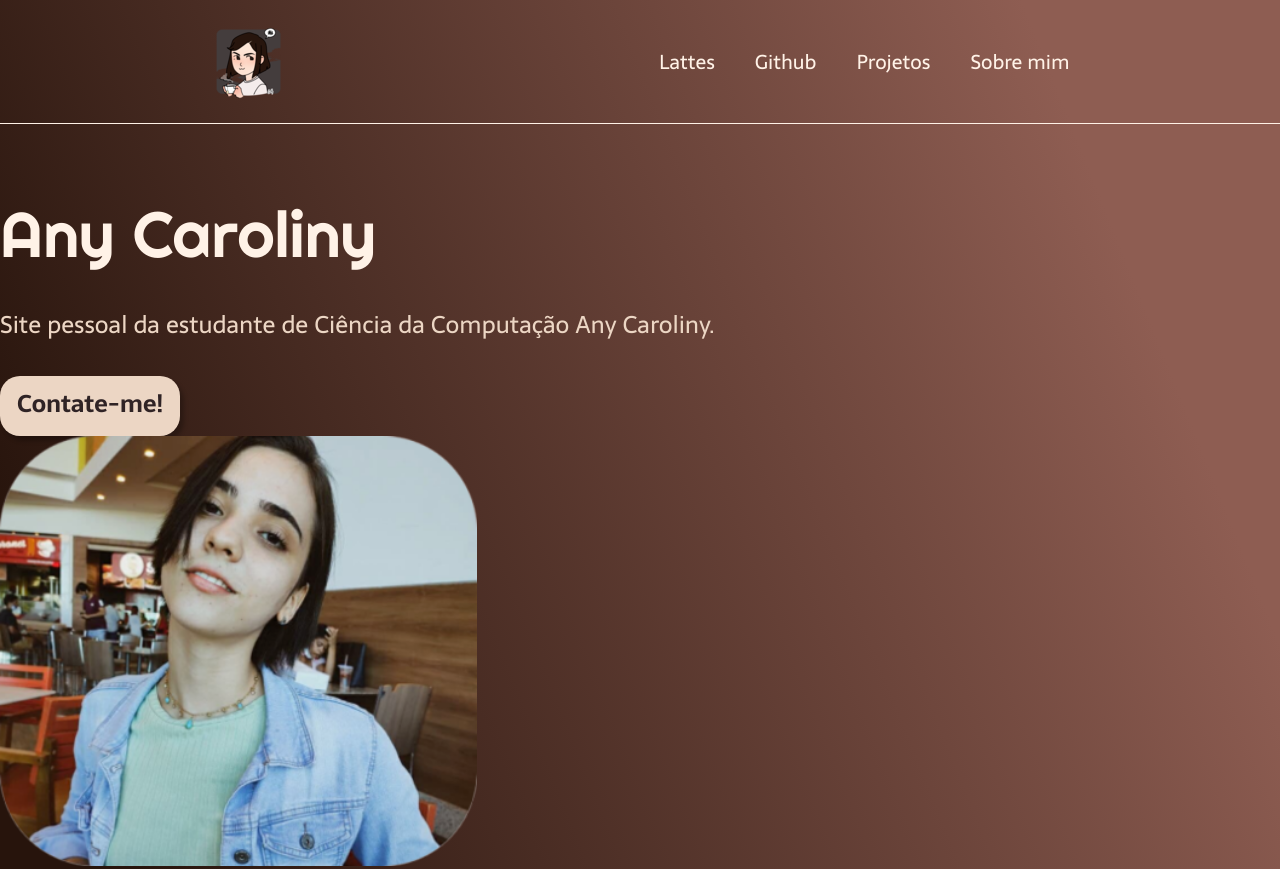
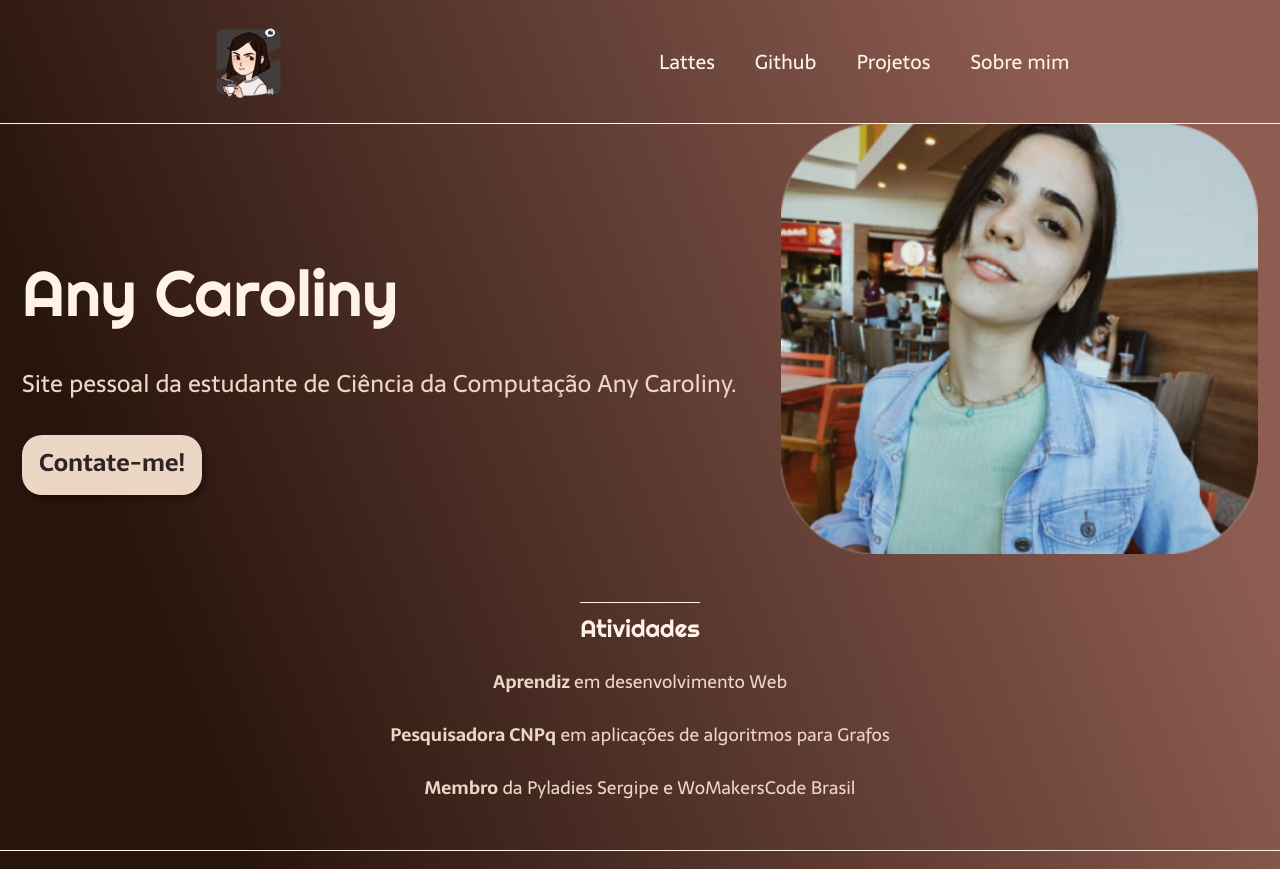
Before and after one commit to anycarolinys/landing-page, a plain HTML site: page index.html in a window 1280 px wide. Shown: the top 869 px of the page. Drawn offline with Linux system fonts and the light colour scheme.

Commit message:
Reposicionando main-content

```diff
--- a/index.html
+++ b/index.html
@@ -24,16 +24,15 @@
             </header>
 
             <main class="content">
-                </section class="main-content">
+                <section class="main-content">
                     <div class="main-content-text">
                         <h1 class="main-content-title">Any Caroliny</h1>
                         <h2 class="main-content-subtitle">Site pessoal da estudante de Ciência da Computação Any Caroliny.
                         </h2>
                         <a class="main-content-button" href="mailto:anycsouzas@gmail.com">Contate-me!</a>
                     </div>
-
+                <img class="main-content-image" src="./images/logo2.png" alt="Logo 2">
                 </section>
-                <img class="main-content-image" src="./images/logo2.png" alt="Logo 2">
 
                 <section class="secondary-content">
                     <h3 class="secondary-content-title">Atividades</h3>
```
